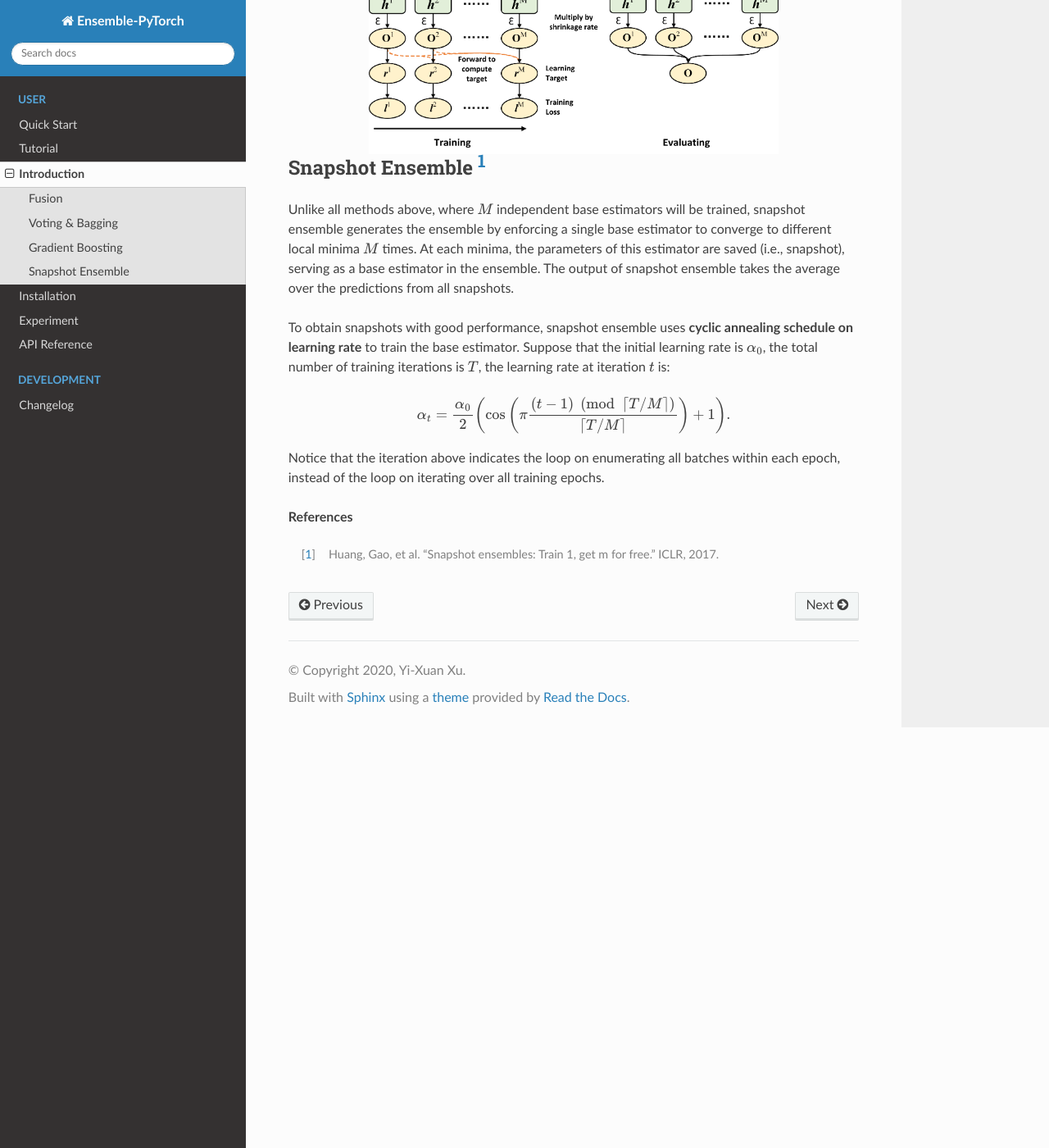
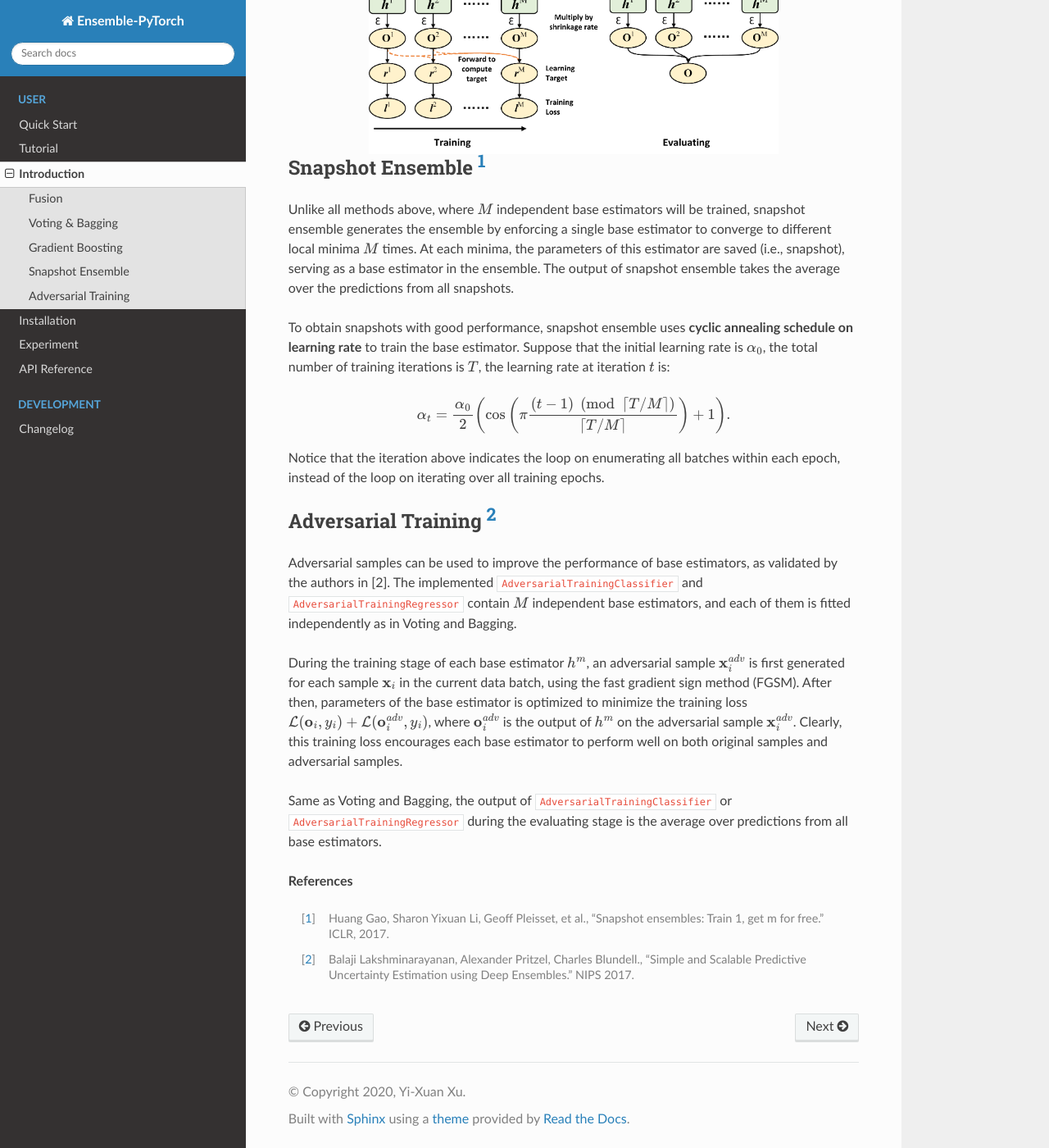
Before and after one commit to TorchEnsemble-Community/Ensemble-Pytorch, a Sphinx documentation site: the page built from docs/introduction.rst, in a window 1280 px wide and 1400 px high, scrolled down 1860 px. Shown: the whole window at 82% size. Built offline with Sphinx 7.4.7 and the Read the Docs theme 2.0.0, drawn with Linux system fonts in a browser that asks for light colours; pages that are not in the unit, such as notebooks, are missing from menus.

Commit message:
Update the documentation

```diff
--- a/docs/introduction.rst
+++ b/docs/introduction.rst
@@ -59,6 +59,16 @@ To obtain snapshots with good performance, snapshot ensemble uses **cyclic annea
 
 Notice that the iteration above indicates the loop on enumerating all batches within each epoch, instead of the loop on iterating over all training epochs.
 
+Adversarial Training [2]_
+-------------------------
+
+Adversarial samples can be used to improve the performance of base estimators, as validated by the authors in [2]. The implemented ``AdversarialTrainingClassifier`` and ``AdversarialTrainingRegressor`` contain :math:`M` independent base estimators, and each of them is fitted independently as in Voting and Bagging.
+
+During the training stage of each base estimator :math:`h^m`, an adversarial sample :math:`\mathbf{x}_i^{adv}` is first generated for each sample :math:`\mathbf{x}_i` in the current data batch, using the fast gradient sign method (FGSM). After then, parameters of the base estimator is optimized to minimize the training loss :math:`\mathcal{L}(\mathbf{o}_i, y_i) + \mathcal{L}(\mathbf{o}_i^{adv}, y_i)`, where :math:`\mathbf{o}_i^{adv}` is the output of :math:`h^m` on the adversarial sample :math:`\mathbf{x}_i^{adv}`. Clearly, this training loss encourages each base estimator to perform well on both original samples and adversarial samples.
+
+Same as Voting and Bagging, the output of ``AdversarialTrainingClassifier`` or ``AdversarialTrainingRegressor`` during the evaluating stage is the average over predictions from all base estimators.
+
 **References**
 
-.. [1] Huang, Gao, et al. "Snapshot ensembles: Train 1, get m for free." ICLR, 2017.
+.. [1] Huang Gao, Sharon Yixuan Li, Geoff Pleisset, et al., "Snapshot ensembles: Train 1, get m for free." ICLR, 2017.
+.. [2] Balaji Lakshminarayanan, Alexander Pritzel, Charles Blundell., "Simple and Scalable Predictive Uncertainty Estimation using Deep Ensembles." NIPS 2017.
--- a/docs/parameters.rst
+++ b/docs/parameters.rst
@@ -125,3 +125,9 @@ AdversarialTrainingClassifier
 
 .. autoclass:: torchensemble.adversarial_training.AdversarialTrainingClassifier
     :members:
+
+AdversarialTrainingRegressor
+*****************************
+
+.. autoclass:: torchensemble.adversarial_training.AdversarialTrainingRegressor
+    :members:
```
Also changed, not shown: 1 other file.
